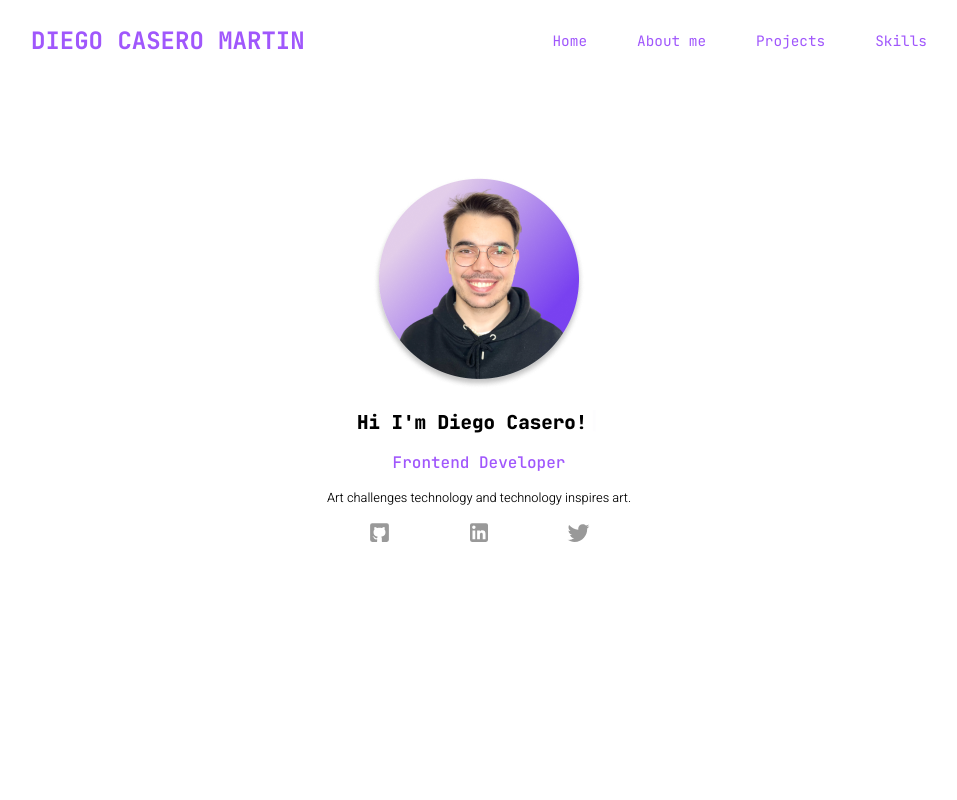
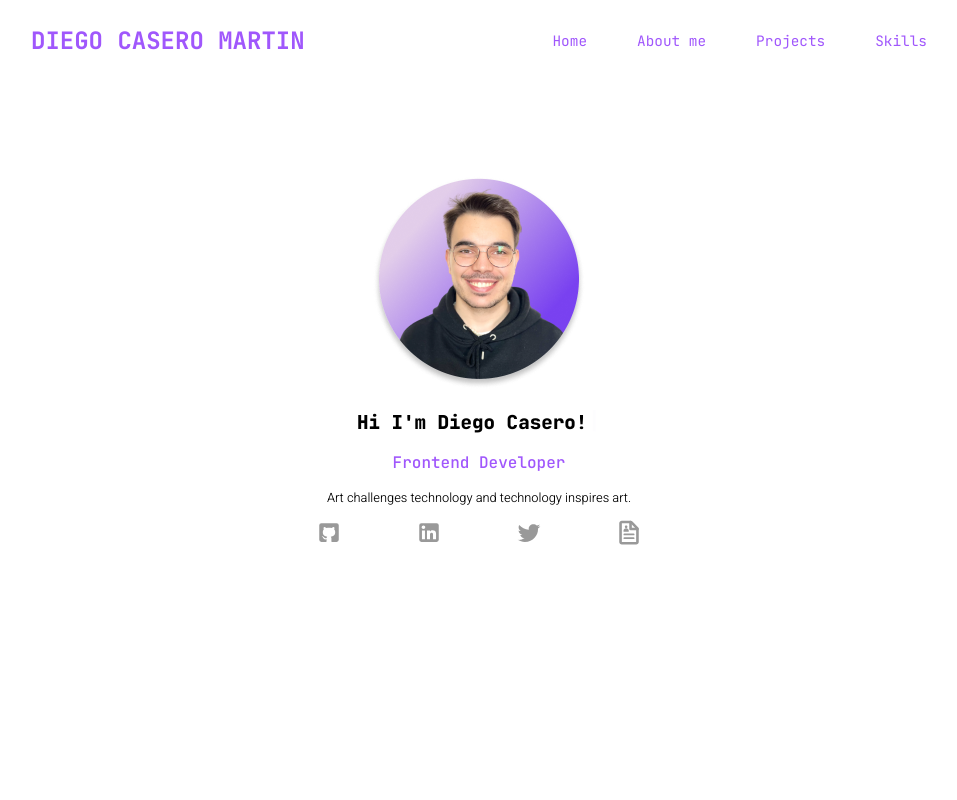
Before and after one commit to imcasero/my-website, a React (Vite) app: page / in a window 1280 px wide. Shown: the top 800 px of the page, without its empty margins (161-1118 px from the left). Built offline with nearby package versions, Linux system fonts and the light colour scheme; the HTML template or start-up script is replaced by a standard one.

Commit message:
fix: fixed styles in projects and home cv add

```diff
--- a/src/components/Home/home.component.tsx
+++ b/src/components/Home/home.component.tsx
@@ -3,6 +3,7 @@ import photo from "../../assets/photo.png";
 import github from "../../assets/github.svg";
 import linkedin from "../../assets/linkedin.svg";
 import twitter from "../../assets/twitter.svg";
+import cv from "../../assets/cv.svg";
 import css from "./home.module.css";
 export function Home(): ReactNode {
   return (
@@ -36,6 +37,13 @@ export function Home(): ReactNode {
           >
             <img src={twitter} alt="twitter" />
           </a>
+          <a
+            href="/diego_casero_en.pdf"
+            target="_blank"
+            rel="noopener noreferrer"
+          >
+            <img src={cv} alt="twitter" />
+          </a>
         </div>
       </div>
     </section>
--- a/src/components/Home/home.module.css
+++ b/src/components/Home/home.module.css
@@ -41,7 +41,7 @@
 }
 
 .contact a {
-    width: 20%;
+    width: 15%;
 }
 .contact a:hover img {
     transform: scale(1.2);
--- a/src/components/Project/project.module.css
+++ b/src/components/Project/project.module.css
@@ -11,7 +11,7 @@
     min-height: 450px;
 }
 .data{
-    width: 100%;
+    width: 90%;
 }
 .data h4 {
     color: var(--primary-color);
@@ -24,9 +24,10 @@
 .data p{
     font-size: 0.7;
     font-weight: 400;
+    height: 75px;
 }
 .links{
-    width: 95%;
+    width: 90%;
     display: flex;
     justify-content: start;
     align-items: center;
```
Also changed, not shown: src/assets/cv.svg (added), 1 other file (tests, documents, lock files or other folders).
